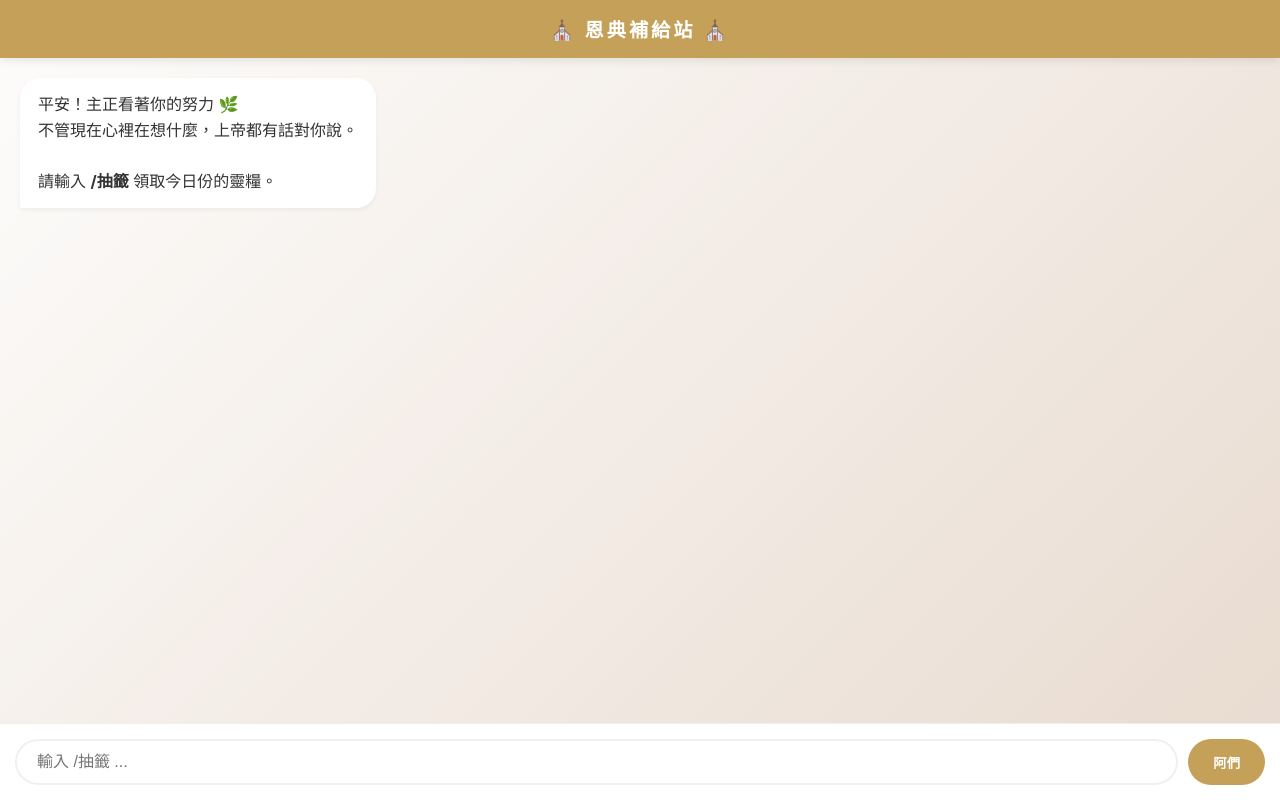
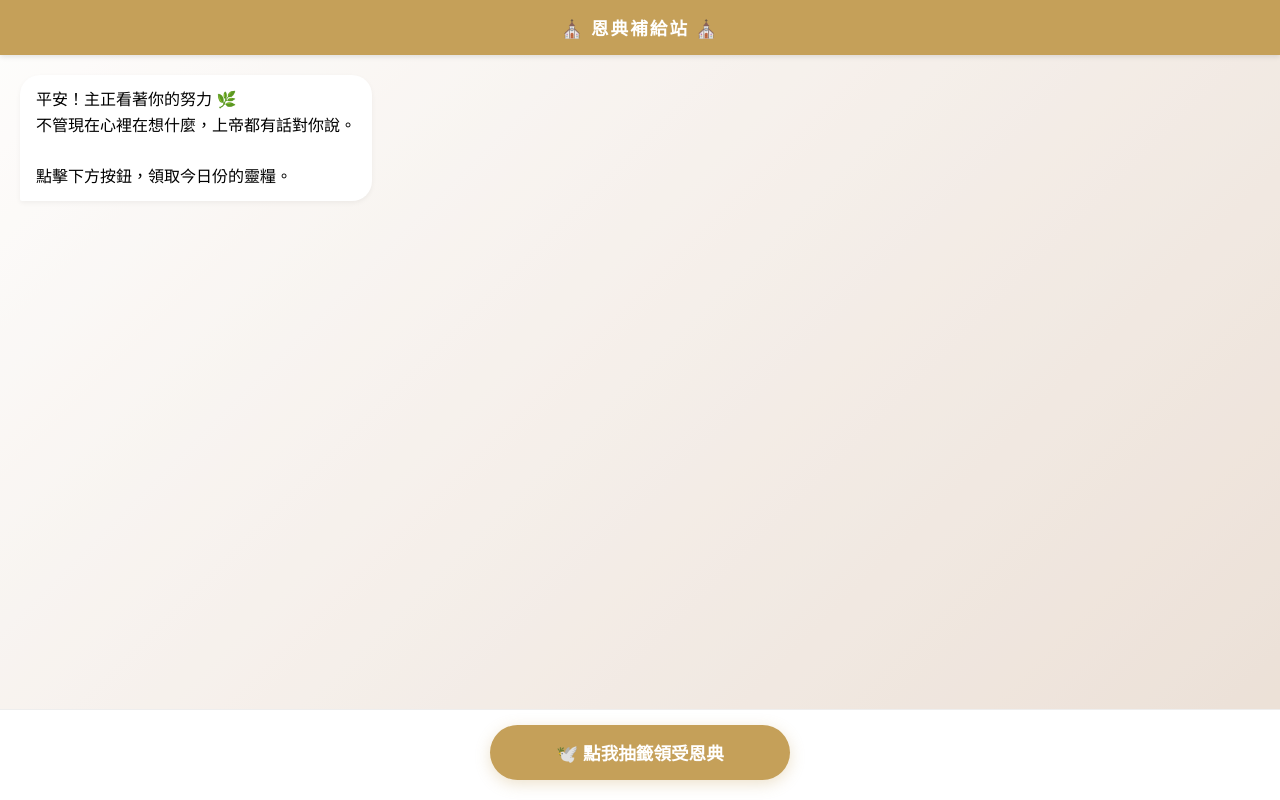
Before and after one commit to takunhakaw/dailygrace, a plain HTML site: page index.html in a window 1280 px wide. Drawn offline with Linux system fonts and the light colour scheme.

Commit message:
Update index.html

```diff
--- a/index.html
+++ b/index.html
@@ -19,26 +19,25 @@
             width: 100%; height: 100%;
             overflow: hidden;
             background: var(--bg-gradient);
-            font-family: -apple-system, BlinkMacSystemFont, "PingFang TC", "Microsoft JhengHei", sans-serif;
+            font-family: -apple-system, BlinkMacSystemFont, "Segoe UI", Roboto, "Helvetica Neue", Arial, sans-serif;
         }
 
         #chat-window {
             display: flex;
             flex-direction: column;
-            height: 100dvh; /* 適應手機動態高度 */
+            height: 100dvh;
             width: 100vw;
         }
 
         header {
             background: var(--primary-gold);
-            /* 自動避開手機系統列/瀏海 */
             padding: calc(env(safe-area-inset-top) + 15px) 20px 15px 20px;
             text-align: center;
             color: white;
             font-weight: bold;
-            font-size: 1.2rem;
-            letter-spacing: 3px;
-            box-shadow: 0 2px 10px rgba(0,0,0,0.1);
+            font-size: 1.1rem;
+            letter-spacing: 2px;
+            box-shadow: 0 2px 5px rgba(0,0,0,0.1);
             z-index: 10;
         }
 
@@ -49,13 +48,13 @@
             display: flex;
             flex-direction: column;
             gap: 15px;
-            background: rgba(255,255,255,0.2);
+            background: rgba(255,255,255,0.3);
             -webkit-overflow-scrolling: touch;
         }
 
         .msg {
             max-width: 85%;
-            padding: 14px 18px;
+            padding: 12px 16px;
             border-radius: 20px;
             font-size: 1rem;
             line-height: 1.6;
@@ -65,56 +64,46 @@
         }
 
         @keyframes fadeIn {
-            from { opacity: 0; transform: translateY(5px); }
+            from { opacity: 0; transform: translateY(10px); }
             to { opacity: 1; transform: translateY(0); }
         }
 
-        .bot { align-self: flex-start; background: var(--bot-bubble); border-bottom-left-radius: 2px; color: #333; }
+        .bot { align-self: flex-start; background: var(--bot-bubble); border-bottom-left-radius: 2px; }
         .user { align-self: flex-end; background: var(--user-bubble); color: #2e7d32; border-bottom-right-radius: 2px; }
 
         .interpretation {
-            display: block; margin-top: 10px; font-size: 0.95rem; color: #555;
-            background: #fff9eb; padding: 12px; border-left: 4px solid var(--primary-gold); border-radius: 6px;
+            display: block; margin-top: 8px; font-size: 0.95rem; color: #555;
+            background: #fff9eb; padding: 12px; border-left: 4px solid var(--primary-gold); border-radius: 4px;
         }
 
-        .bible-ref {
-            display: block; margin-top: 10px; font-size: 0.85rem; color: var(--primary-gold);
-            font-weight: bold; border-top: 1px solid #eee; padding-top: 8px;
+        .bible-ref { display: block; margin-top: 8px; font-size: 0.85rem; color: var(--primary-gold); font-weight: bold; border-top: 1px solid #eee; padding-top: 5px; }
+
+        .footer-area {
+            background: white;
+            padding: 15px 20px calc(env(safe-area-inset-bottom) + 20px) 20px;
+            border-top: 1px solid #eee;
+            display: flex;
+            justify-content: center;
         }
 
-        .input-area {
-            background: white;
-            /* 自動避開手機底部手勢列/網址列 */
-            padding: 15px 15px calc(env(safe-area-inset-bottom) + 15px) 15px;
-            display: flex;
-            gap: 10px;
-            border-top: 1px solid #eee;
-        }
-
-        input {
-            flex: 1;
-            border: 2px solid #f0f0f0;
-            padding: 12px 20px;
-            border-radius: 30px;
-            font-size: 16px; /* 防止 iOS 縮放 */
-            outline: none;
-            transition: 0.2s;
-        }
-
-        input:focus { border-color: var(--primary-gold); }
-
-        button {
+        #draw-btn {
             background: var(--primary-gold);
             color: white;
             border: none;
-            padding: 0 25px;
-            border-radius: 30px;
+            width: 100%;
+            max-width: 300px;
+            padding: 15px 0;
+            border-radius: 50px;
+            font-size: 1.1rem;
             font-weight: bold;
             cursor: pointer;
-            transition: 0.2s;
+            box-shadow: 0 4px 15px rgba(197, 160, 89, 0.3);
+            transition: transform 0.1s;
         }
 
-        button:active { transform: scale(0.95); }
+        #draw-btn:active {
+            transform: scale(0.95);
+        }
     </style>
 </head>
 <body>
@@ -125,12 +114,11 @@
         <div class="msg bot">
             平安！主正看著你的努力 🌿<br>
             不管現在心裡在想什麼，上帝都有話對你說。<br><br>
-            請輸入 <b>/抽籤</b> 領取今日份的靈糧。
+            點擊下方按鈕，領取今日份的靈糧。
         </div>
     </div>
-    <div class="input-area">
-        <input type="text" id="userInput" placeholder="輸入 /抽籤 ..." onkeypress="if(event.key==='Enter')handleSend()">
-        <button onclick="handleSend()">阿們</button>
+    <div class="footer-area">
+        <button id="draw-btn" onclick="drawFortune()">🕊️ 點我抽籤領受恩典</button>
     </div>
 </div>
 
@@ -152,7 +140,7 @@
         { verse: "⚖️ **【交託籤】** 當將你的事交託耶和華，並倚靠祂，祂就必成全。🤲", ref: "詩篇 37:5", interp: "別再獨自扛著重擔徹夜難眠了。試著完全放手交給主，祂會以最完美的智慧為你成就。" },
         { verse: "🍭 **【良藥籤】** 憂心忡忡使人心沉重，一句良言使人心歡愉。👏", ref: "箴言 12:25", interp: "主今天想親口對你說聲：「辛苦了，我的孩子。」讓這句溫暖的話醫治你一整天的疲憊。" },
         { verse: "🌿 **【謙卑籤】** 凡自高的，必降為卑；自卑的，必升為高。🌸", ref: "馬太福音 23:12", interp: "保持一顆柔軟謙卑的心。當你願意退後一步尊榮他人時，上帝必會在最適當的時刻提拔你。" },
-        { verse: "🏗️ **【供應籤】** 神能照著運行在我們心裡的大力，充充足足地成就一切。🎁", ref: "以弗所書 3:20", interp: "上帝的恩典永遠超過你的想像！別用有限的視野限制了主，祂正預備超乎尋求的驚喜給你。" },
+        { verse: "🏗️ **【供應籤】** 神能照著運行在我們心裡的大力，充充足足地成就一切。🎁", ref: "以賽亞書 3:20", interp: "上帝的恩典永遠超過你的想像！別用有限的視野限制了主，祂正預備超乎尋求的驚喜給你。" },
         { verse: "👂 **【垂聽籤】** 我曾尋求耶和華，祂就應允我，救我脫離了一切的恐懼。⛅", ref: "詩篇 34:4", interp: "你的每一聲嘆息和禱告，主都沒有漏掉。把恐懼告訴祂，祂會用大能的雙手抱緊你。" },
         { verse: "🤝 **【彼此相愛籤】** 你們若有彼此相愛的心，眾人因此就認出你們是我的門徒了。😊", ref: "約翰福音 13:35", interp: "今天試著成為辦公室裡的祝福。當你遞出一杯溫水或一個微笑，就是活出主愛最好的證明。" },
         { verse: "☀️ **【光亮籤】** 你們是世上的光。讓主的光透過你的良善照亮辦公室吧。💡", ref: "馬太福音 5:14", interp: "你的專業、誠實與溫柔，就是上帝照進職場的光。別小看自己，你正在影響身邊的人。" },
@@ -163,33 +151,23 @@
         { verse: "🛤️ **【信心籤】** 因為我們行事為人是憑著信心，不是憑著眼見。👣", ref: "哥林多後書 5:7", interp: "雖然眼前的結果還不明朗，但信心就是相信上帝正在背後動工。繼續憑信心邁出下一步。" },
         { verse: "🍃 **【輕省籤】** 我的軛是容易的，我的擔子是輕省的。☁️", ref: "馬太福音 11:30", interp: "主不要你獨自埋頭苦幹。與祂同負一軛，你會發現原本沉重的任務，竟變得如此奇妙輕省。" },
         { verse: "🏹 **【得勝籤】** 感謝神，使我們藉著我們的主耶穌基督得勝。🏆", ref: "哥林多前書 15:57", interp: "所有的挫折都只是得勝的前奏。依靠主的恩典，你已經站在得勝的那一方，勇敢前進吧！" },
-        { verse: "💎 **【智慧籤】** 若有缺少智慧的，應當求那厚賜與眾人的神，祂必賜給他。🎓", ref: "雅各書 1:5", interp: "遇到棘手的難題了嗎？現在就向主祈求，祂會將超然的洞察力賜給你，讓你迎刃而解。" },
+        { verse: "💎 **【智慧籤】** 若有缺少智慧的，應當求那厚賜與眾人的神，祂必賜給他學。🎓", ref: "雅各書 1:5", interp: "遇到棘手的難題了嗎？現在就向主祈求，祂會將超然的洞察力賜給你，讓你迎刃而解。" },
         { verse: "💝 **【不息籤】** 愛是永不止息。上帝的愛依然環繞著你，溫暖你的心。🕯️", ref: "哥林多前書 13:8", interp: "即使世界冷漠，上帝的愛也永不落空。讓這份愛成為你的盔甲，保護你度過低谷。" },
         { verse: "🌠 **【結局籤】** 我為你們所懷的意念是賜平安的意念，要叫你們末後有指望。🌟", ref: "耶利米書 29:11", interp: "上帝對你的計畫從不是傷害。請放心相信，祂正引領你走向一個充滿光明的祝福終點。" }
     ];
 
-    function handleSend() {
-        const input = document.getElementById('userInput');
-        const text = input.value.trim();
-        if (!text) return;
+    function drawFortune() {
+        const chatBox = document.getElementById('chat-box');
 
-        appendMsg('user', text);
-        input.value = "";
+        // 模擬使用者點擊動作（可選，增加互動感）
+        appendMsg('user', '🕊️ 領受恩典');
 
+        // 隨機抽選
         setTimeout(() => {
-            if (text === "/抽籤") {
-                const item = fortunes[Math.floor(Math.random() * fortunes.length)];
-                const content = `
-                    🙏 <b>今日恩典：</b><br><br>
-                    ${item.verse}<br>
-                    <span class='interpretation'>💡 <b>【解籤】</b><br>${item.interp}</span>
-                    <span class='bible-ref'>— ${item.ref}</span>
-                `;
-                appendMsg('bot', content);
-            } else {
-                appendMsg('bot', "主聽見你的聲音了！請輸入 <b>/抽籤</b> 領取指引 🌿");
-            }
-        }, 600);
+            const item = fortunes[Math.floor(Math.random() * fortunes.length)];
+            const content = `🙏 <b>今日恩典：</b><br><br>${item.verse}<br><span class='interpretation'>💡 <b>【解籤】</b><br>${item.interp}</span><span class='bible-ref'>— ${item.ref}</span>`;
+            appendMsg('bot', content);
+        }, 400);
     }
 
     function appendMsg(type, content) {
@@ -198,11 +176,9 @@
         msgDiv.className = `msg ${type}`;
         msgDiv.innerHTML = content;
         chatBox.appendChild(msgDiv);
-        // 自動捲動到底部
-        chatBox.scrollTo({
-            top: chatBox.scrollHeight,
-            behavior: 'smooth'
-        });
+
+        // 滾動到底部
+        chatBox.scrollTop = chatBox.scrollHeight;
     }
 </script>
 
```
